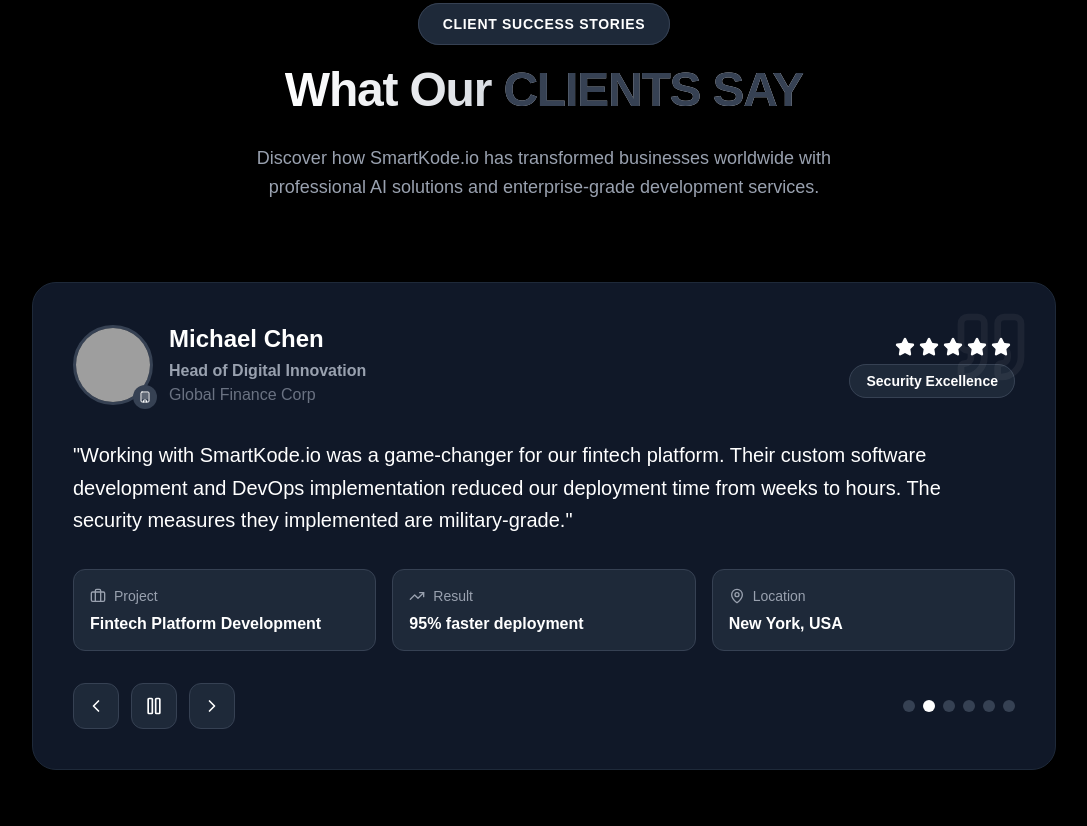
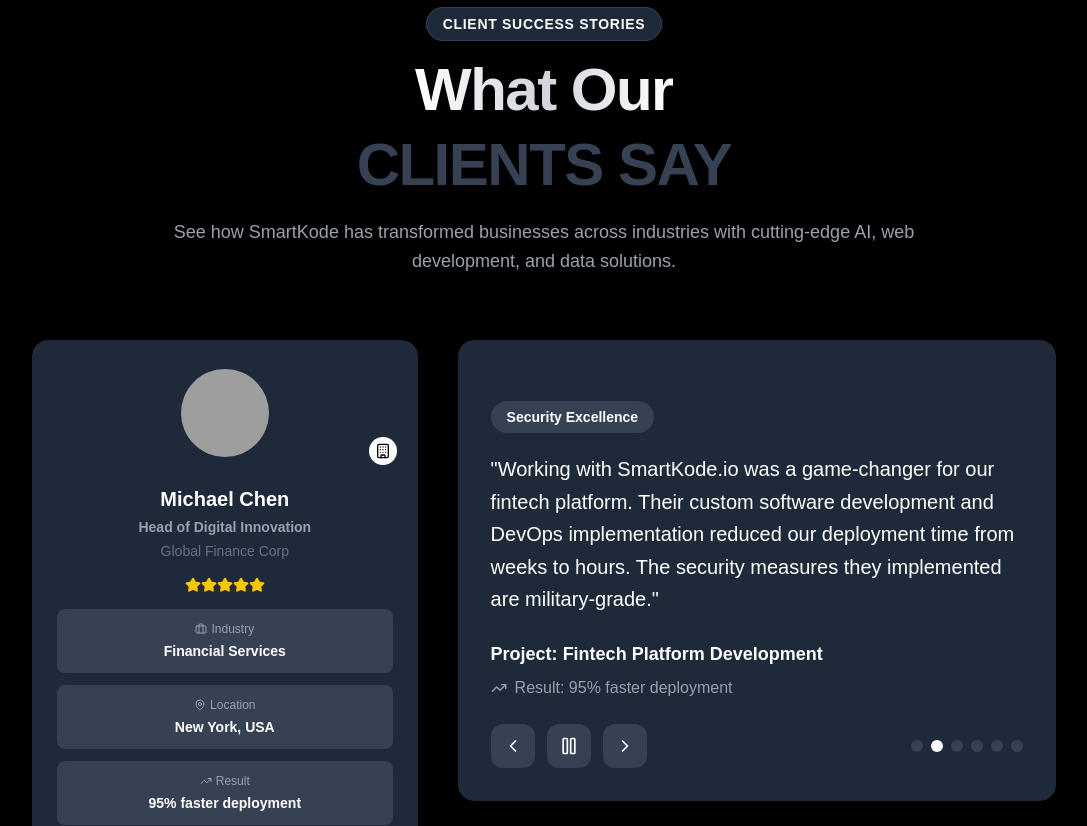
Before and after one commit to chaudhary-hadi27/smartkode, a Next.js app: page / in a window 1280 px wide. Shown: the part 3520-4346 px from the top of the page, without its empty margins (96-1183 px from the left). Built offline with nearby package versions, Linux system fonts and the light colour scheme; grey boxes are pictures that could not be loaded.

Commit message:
Updated testimonials page

```diff
--- a/src/app/home/Testimonials/page.tsx
+++ b/src/app/home/Testimonials/page.tsx
@@ -156,10 +156,11 @@
     }
   ], []);
 
-  // Mobile detection
+  // Mobile detection - Updated for better UX on small screens
   useEffect(() => {
     const checkMobile = (): void => {
-      setIsMobile(window.innerWidth < 768);
+      const width = window.innerWidth;
+      setIsMobile(width < 640); // Small screens get minimal design, sm+ get full features
     };
 
     checkMobile();
@@ -234,38 +235,43 @@
         itemScope
         itemType="https://schema.org/TestimonialCollection"
       >
-        <div className="relative z-10 max-w-7xl mx-auto px-4 sm:px-6 lg:px-8">
+        <div className="relative z-10 max-w-6xl xl:max-w-7xl mx-auto px-4 sm:px-6 lg:px-8">
 
           {/* Header */}
           <div
-            className={`text-center mb-12 md:mb-16 lg:mb-20 transition-all duration-1000 ${
+            className={`text-center mb-12 lg:mb-16 transition-all duration-1000 ${
               isVisible ? 'opacity-100 translate-y-0' : 'opacity-0 translate-y-10'
             }`}
           >
-            <div className="inline-block mb-6">
-              <span className="bg-gray-800 text-white px-6 py-3 rounded-full text-sm font-semibold tracking-wider uppercase border border-gray-700">
+            <div className="inline-block mb-4">
+              <span className="bg-gray-800 text-white px-4 py-2 rounded-full text-sm font-semibold tracking-wider uppercase border border-gray-700">
                 Client Success Stories
               </span>
             </div>
 
-            <h1 className="text-2xl sm:text-3xl md:text-4xl lg:text-5xl font-black mb-6 tracking-tight leading-tight">
+            <h2 className={`font-black mb-4 tracking-tight leading-tight ${
+              isMobile ? 'text-2xl' : 'text-3xl md:text-4xl lg:text-5xl xl:text-6xl'
+            }`}>
               <span className="bg-gradient-to-r from-white via-gray-300 to-white bg-clip-text text-transparent">
-                What Our{" "}
-                <span className="text-gray-700 font-black">CLIENTS SAY</span>
+                What Our
               </span>
-            </h1>
+              <br />
+              <span className="text-gray-700 font-black">CLIENTS SAY</span>
+            </h2>
 
-            <p className="text-gray-400 max-w-2xl mx-auto text-sm sm:text-base lg:text-lg leading-relaxed px-4 sm:px-0">
-              Discover how SmartKode.io has transformed businesses worldwide
-              with professional AI solutions and enterprise-grade development services.
+            <p className={`text-gray-400 max-w-3xl mx-auto leading-relaxed ${
+              isMobile ? 'text-base px-4' : 'text-lg'
+            }`}>
+              See how SmartKode has transformed businesses across industries
+              with cutting-edge AI, web development, and data solutions.
             </p>
           </div>
 
-          {/* Testimonial Content - Consistent Layout */}
+          {/* Main Testimonial - Hybrid Layout */}
           <div className={`transition-all duration-1000 delay-400 ${isVisible ? 'opacity-100 translate-y-0' : 'opacity-0 translate-y-10'}`}>
-            <div className="max-w-5xl mx-auto">
 
-              {/* Main Testimonial Card */}
+            {/* Mobile & Medium Screens Layout (Current Design) */}
+            <div className={`max-w-5xl mx-auto ${isMobile ? 'block lg:hidden' : 'hidden'}`}>
               <div
                 className="bg-gray-900 rounded-2xl sm:rounded-3xl p-6 sm:p-8 md:p-10 border border-gray-800 relative shadow-2xl mx-2 sm:mx-0"
                 itemScope
@@ -363,49 +369,14 @@
                       Location
                     </div>
                     <div className="text-white font-semibold text-sm sm:text-base leading-tight">
-                      {isMobile ? currentData.location.split(',')[0] : currentData.location}
+                      {currentData.location.split(',')[0]}
                     </div>
                   </div>
                 </div>
 
-                {/* Navigation */}
-                <div className="flex flex-col sm:flex-row items-center justify-between gap-6">
-
-                  {/* Control Buttons */}
-                  <div className="flex items-center space-x-3">
-                    <button
-                      onClick={prevTestimonial}
-                      className="p-3 bg-gray-800 hover:bg-gray-700 rounded-xl transition-all duration-300 focus:outline-none focus:ring-2 focus:ring-gray-600 border border-gray-700"
-                      aria-label="Previous testimonial"
-                      type="button"
-                    >
-                      <ChevronLeft className="w-5 h-5 text-white" />
-                    </button>
-
-                    <button
-                      onClick={toggleAutoplay}
-                      className="p-3 bg-gray-800 hover:bg-gray-700 rounded-xl transition-all duration-300 focus:outline-none focus:ring-2 focus:ring-gray-600 border border-gray-700"
-                      aria-label={isPlaying ? "Pause autoplay" : "Start autoplay"}
-                      type="button"
-                    >
-                      {isPlaying ? (
-                        <Pause className="w-5 h-5 text-white" />
-                      ) : (
-                        <Play className="w-5 h-5 text-white" />
-                      )}
-                    </button>
-
-                    <button
-                      onClick={nextTestimonial}
-                      className="p-3 bg-gray-800 hover:bg-gray-700 rounded-xl transition-all duration-300 focus:outline-none focus:ring-2 focus:ring-gray-600 border border-gray-700"
-                      aria-label="Next testimonial"
-                      type="button"
-                    >
-                      <ChevronRight className="w-5 h-5 text-white" />
-                    </button>
-                  </div>
-
-                  {/* Pagination Dots */}
+                {/* Navigation - Simplified for small screens */}
+                <div className="flex items-center justify-center">
+                  {/* Only pagination dots for small screens, full navigation for medium+ */}
                   <div className="flex space-x-2" role="tablist" aria-label="Testimonial navigation">
                     {testimonials.map((_, index) => (
                       <button
@@ -426,16 +397,145 @@
                       />
                     ))}
                   </div>
-
-
                 </div>
-
-                {/* Progress Bar - Removed */}
 
                 {/* Schema.org structured data */}
                 <meta itemProp="author" content={currentData.name} />
                 <meta itemProp="reviewRating" content={currentData.rating.toString()} />
                 <meta itemProp="itemReviewed" content="SmartKode.io Development Services" />
+              </div>
+            </div>
+
+            {/* Large Screens Layout (Previous Design) */}
+            <div className={`max-w-5xl mx-auto ${isMobile ? 'hidden' : 'hidden lg:block'}`}>
+              <div className="gap-8 lg:gap-10 items-start grid lg:grid-cols-5">
+
+                {/* Client Info Sidebar */}
+                <div className="order-2 lg:order-1 lg:col-span-2">
+                  <div className="bg-gray-800 rounded-2xl p-6 border border-gray-800 text-center lg:sticky lg:top-8">
+                    <div className="relative mb-6">
+                      <Image
+                        src={currentData.image}
+                        alt={`${currentData.name} - ${currentData.role}`}
+                        width={96}
+                        height={96}
+                        className="w-20 h-20 lg:w-24 lg:h-24 rounded-full mx-auto border-4 border-gray-800 object-cover"
+                        loading="lazy"
+                      />
+                      <div className="absolute -bottom-1 -right-1 bg-white text-black p-1.5 rounded-full">
+                        <Building className="w-4 h-4" />
+                      </div>
+                    </div>
+
+                    <h3 className="text-xl font-bold text-white mb-1">{currentData.name}</h3>
+                    <p className="text-gray-400 font-semibold mb-1 text-sm">{currentData.role}</p>
+                    <p className="text-gray-500 mb-4 text-sm">{currentData.company}</p>
+
+                    <div className="flex justify-center mb-4">
+                      {Array.from({ length: currentData.rating }, (_, i) => (
+                        <Star key={i} className="w-4 h-4 text-yellow-400 fill-current" />
+                      ))}
+                    </div>
+
+                    <div className="space-y-3">
+                      <div className="bg-gray-700 rounded-lg p-3">
+                        <div className="text-gray-400 text-xs mb-1 flex items-center justify-center">
+                          <Briefcase className="w-3 h-3 mr-1" />
+                          Industry
+                        </div>
+                        <div className="text-white font-semibold text-sm">{currentData.industry}</div>
+                      </div>
+                      <div className="bg-gray-700 rounded-lg p-3">
+                        <div className="text-gray-400 text-xs mb-1 flex items-center justify-center">
+                          <MapPin className="w-3 h-3 mr-1" />
+                          Location
+                        </div>
+                        <div className="text-white font-semibold text-sm">{currentData.location}</div>
+                      </div>
+                      <div className="bg-gray-700 rounded-lg p-3">
+                        <div className="text-gray-400 text-xs mb-1 flex items-center justify-center">
+                          <TrendingUp className="w-3 h-3 mr-1" />
+                          Result
+                        </div>
+                        <div className="text-white font-semibold text-sm">{currentData.result}</div>
+                      </div>
+                    </div>
+                  </div>
+                </div>
+
+                {/* Testimonial Content */}
+                <div className="order-1 lg:order-2 lg:col-span-3">
+                  <div className="bg-gray-800 rounded-2xl p-6 lg:p-8 border border-gray-800 relative">
+
+                    <div className="mb-6 pt-8">
+                      <span className="bg-gray-700 text-white px-4 py-2 rounded-full text-sm font-bold">
+                        {currentData.highlight}
+                      </span>
+                    </div>
+
+                    <blockquote className="text-white leading-relaxed font-medium mb-6 relative z-10 text-lg lg:text-xl">
+                      &quot;{currentData.content}&quot;
+                    </blockquote>
+
+                    <div className="mb-6">
+                      <h4 className="font-bold text-white mb-2 text-lg">
+                        Project: {currentData.project}
+                      </h4>
+                      <div className="flex items-center text-gray-400">
+                        <TrendingUp className="w-4 h-4 mr-2 flex-shrink-0" />
+                        <span>Result: {currentData.result}</span>
+                      </div>
+                    </div>
+
+                    {/* Navigation for Large Screens */}
+                    <div className="flex items-center justify-between gap-4">
+                      <div className="flex items-center space-x-3">
+                        <button
+                          onClick={prevTestimonial}
+                          className="p-3 bg-gray-700 hover:bg-gray-600 rounded-xl transition-colors duration-300 focus:outline-none focus:ring-2 focus:ring-gray-600"
+                          aria-label="Previous testimonial"
+                          type="button"
+                        >
+                          <ChevronLeft className="w-5 h-5 text-white" />
+                        </button>
+                        <button
+                          onClick={toggleAutoplay}
+                          className="p-3 bg-gray-700 hover:bg-gray-600 rounded-xl transition-colors duration-300 focus:outline-none focus:ring-2 focus:ring-gray-600"
+                          aria-label={isPlaying ? "Pause autoplay" : "Start autoplay"}
+                          type="button"
+                        >
+                          {isPlaying ? (
+                            <Pause className="w-5 h-5 text-white" />
+                          ) : (
+                            <Play className="w-5 h-5 text-white" />
+                          )}
+                        </button>
+                        <button
+                          onClick={nextTestimonial}
+                          className="p-3 bg-gray-700 hover:bg-gray-600 rounded-xl transition-colors duration-300 focus:outline-none focus:ring-2 focus:ring-gray-600"
+                          aria-label="Next testimonial"
+                          type="button"
+                        >
+                          <ChevronRight className="w-5 h-5 text-white" />
+                        </button>
+                      </div>
+
+                      <div className="flex space-x-2">
+                        {testimonials.map((_, index) => (
+                          <button
+                            key={index}
+                            onClick={() => goToTestimonial(index)}
+                            className={`w-3 h-3 rounded-full transition-all duration-300 focus:outline-none focus:ring-2 focus:ring-gray-600 ${
+                              index === currentTestimonial ? 'bg-white' : 'bg-gray-700 hover:bg-gray-600'
+                            }`}
+                            aria-label={`Go to testimonial ${index + 1}`}
+                            type="button"
+                          />
+                        ))}
+                      </div>
+                    </div>
+                  </div>
+                </div>
               </div>
             </div>
           </div>
```
